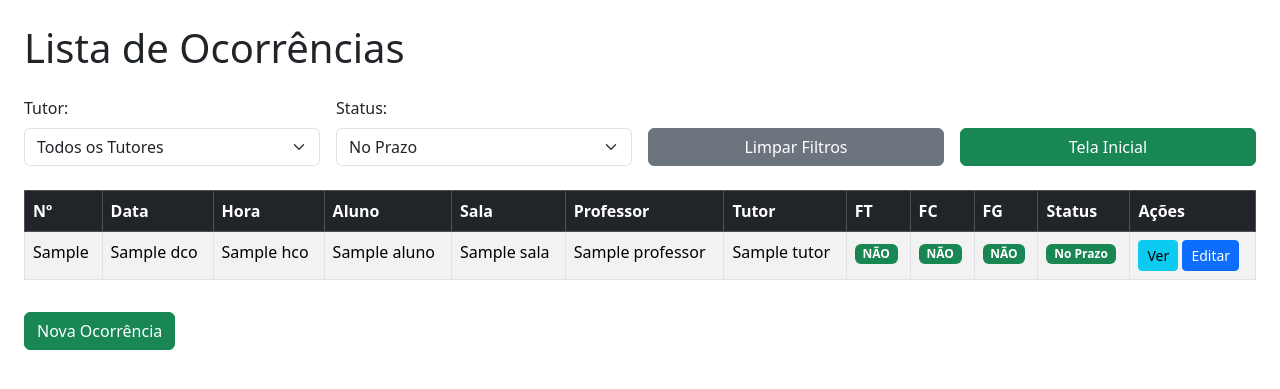
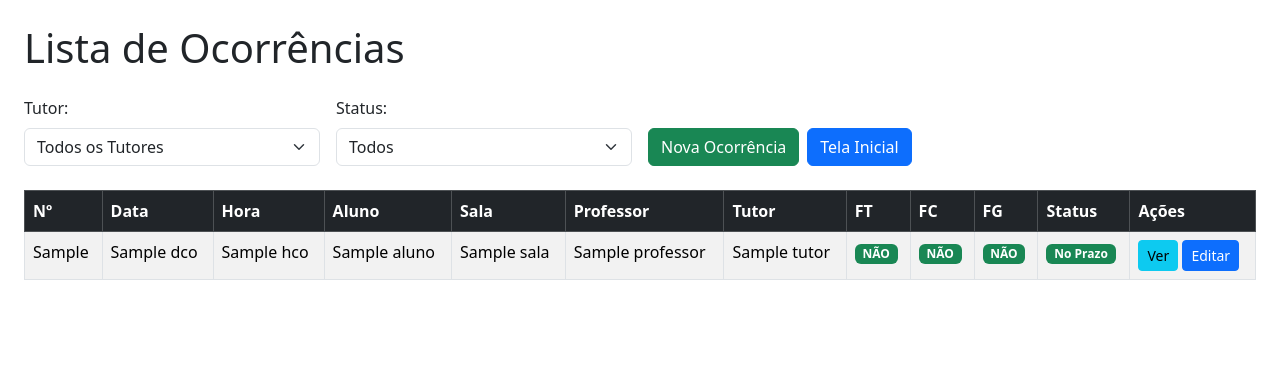
Before and after one commit to ocorrenciasidr/idr, a Flask app: template templates/index.html in a window 1280 px wide. Shown: the top 389 px of the page. Run offline with Flask 3, Linux system fonts and the light colour scheme; the template is opened without the code that fills it: most values are stand-ins (such as "Sample title", 1, 10 or a date in 2020).

Commit message:
Update index.html

```diff
--- a/templates/index.html
+++ b/templates/index.html
@@ -23,6 +23,7 @@
 <form method="GET" action="{{ url_for('index') }}" class="mb-4">
     <div class="row g-3">
 
+        <!-- Filtro Tutor -->
         <div class="col-md-3">
             <label class="form-label">Tutor:</label>
             <select class="form-select" name="tutor" onchange="this.form.submit()">
@@ -33,21 +34,21 @@
             </select>
         </div>
 
+        <!-- Filtro Status fixo -->
         <div class="col-md-3">
             <label class="form-label">Status:</label>
             <select class="form-select" name="status" onchange="this.form.submit()">
-                {% for status in status_list %}
-                    <option value="{{ status }}" {% if status == status_sel %}selected{% endif %}>{{ status }}</option>
-                {% endfor %}
+                <option value="">Todos</option>
+                <option value="ATENDIMENTO" {% if status_sel == 'ATENDIMENTO' %}selected{% endif %}>ATENDIMENTO</option>
+                <option value="FINALIZADA" {% if status_sel == 'FINALIZADA' %}selected{% endif %}>FINALIZADA</option>
+                <option value="ASSINADA" {% if status_sel == 'ASSINADA' %}selected{% endif %}>ASSINADA</option>
             </select>
         </div>
 
-        <div class="col-md-3 d-flex align-items-end">
-            <a href="{{ url_for('index') }}" class="btn btn-secondary w-100">Limpar Filtros</a>
-        </div>
-
-        <div class="col-md-3 d-flex align-items-end">
-            <a href="{{ url_for('home') }}" class="btn btn-success w-100">Tela Inicial</a>
+        <!-- Botões Nova Ocorrência e Tela Inicial -->
+        <div class="col-md-6 d-flex align-items-end">
+            <a href="{{ url_for('nova') }}" class="btn btn-success me-2">Nova Ocorrência</a>
+            <a href="{{ url_for('home') }}" class="btn btn-primary">Tela Inicial</a>
         </div>
     </div>
 </form>
@@ -69,7 +70,8 @@
     <tbody>
         {% for d in registros %}
         <tr>
-            <td>{{ d['Nº Ocorrência'] }}</td> <td>{{ d.DCO }}</td>
+            <td>{{ d['Nº Ocorrência'] }}</td>
+            <td>{{ d.DCO }}</td>
             <td>{{ d.HCO }}</td>
             <td>{{ d.Aluno }}</td>
             <td>{{ d.Sala }}</td>
@@ -115,8 +117,6 @@
     </tbody>
 </table>
 
-<a href="{{ url_for('nova') }}" class="btn btn-success mt-3">Nova Ocorrência</a>
-
 <script src="https://cdn.jsdelivr.net/npm/bootstrap@5.3.2/dist/js/bootstrap.bundle.min.js"></script>
 </body>
 </html>
```
